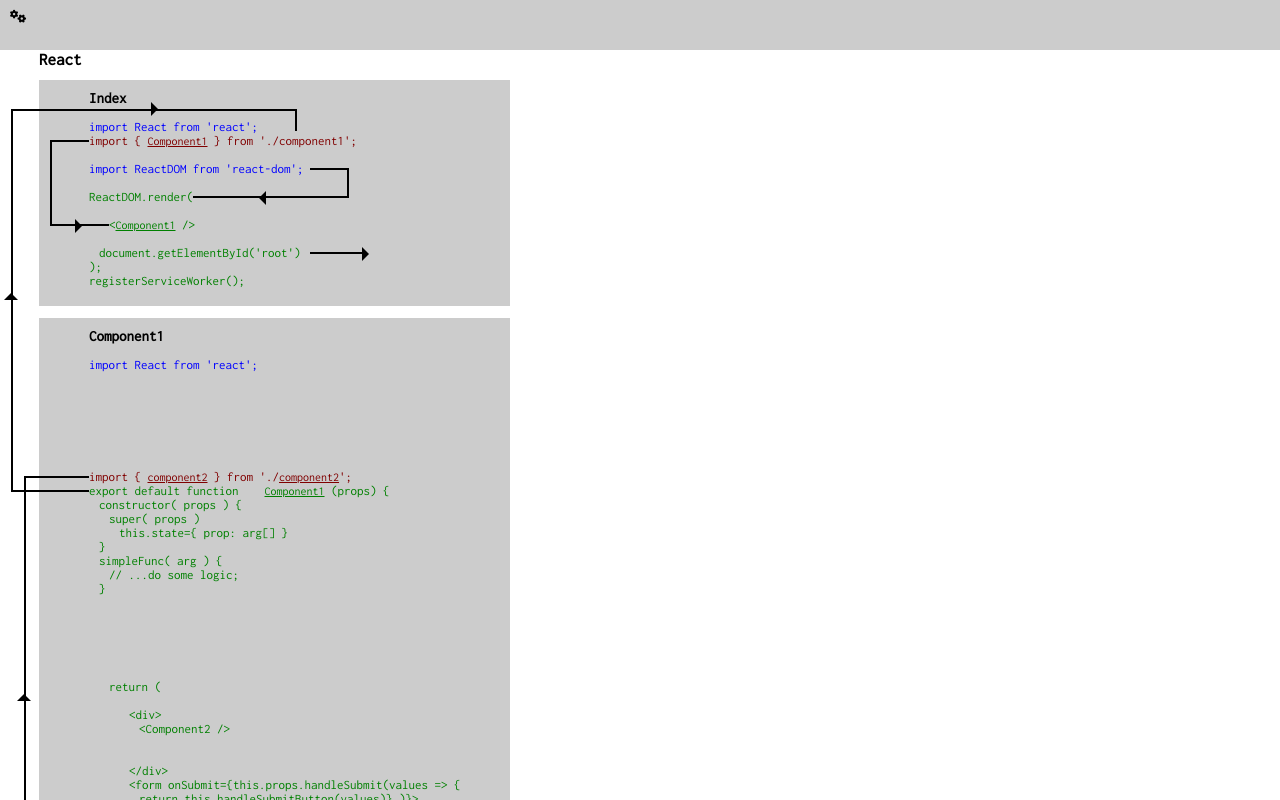
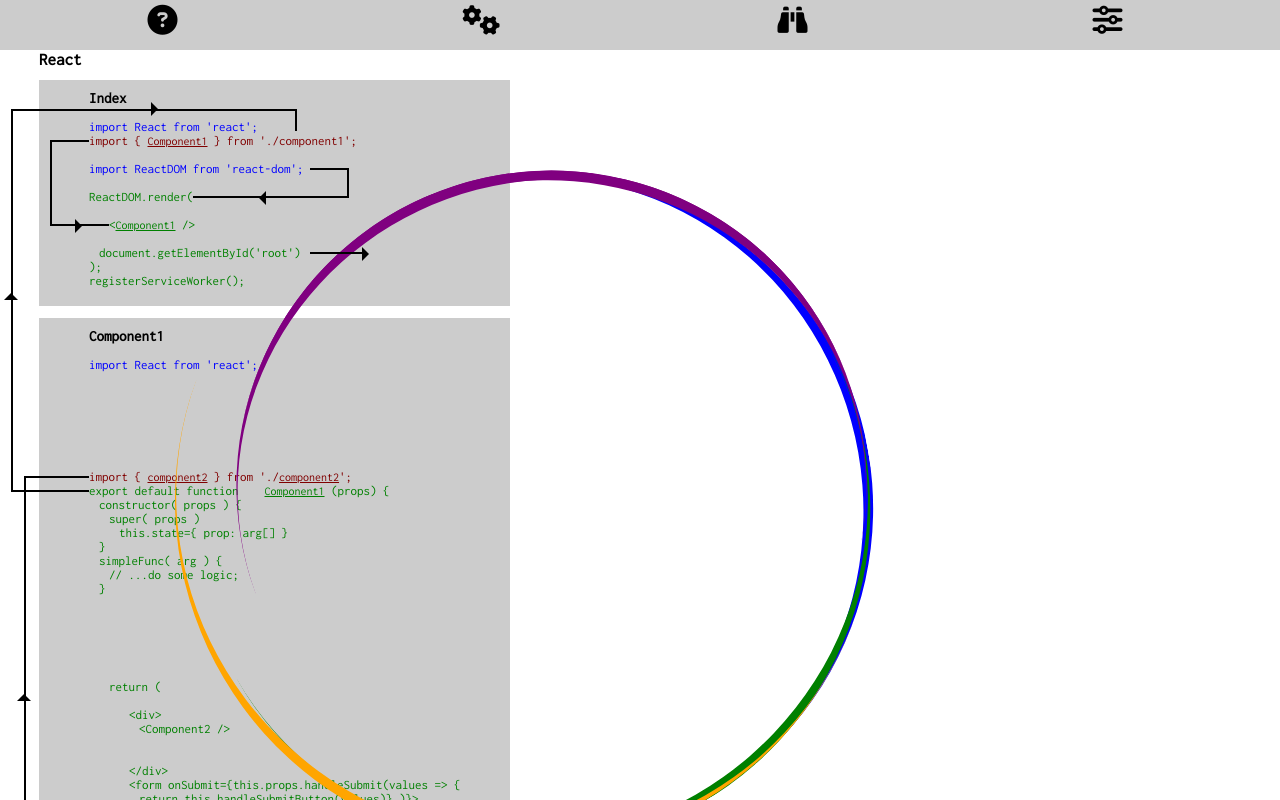
Before and after one commit to bradcgarner/reactive, a React (Create React App) app: page / in a window 1280 px wide. Shown: the top 800 px of the page. Built offline with nearby package versions, Linux system fonts and the light colour scheme; a web font is replaced by a local one.

Commit message:
added round-trip symbol

```diff
--- a/src/App.js
+++ b/src/App.js
@@ -2,6 +2,7 @@
 import Reactt from './components/reactt/';
 import Reduxx from './components/reduxx/';
 import NavBar from './components/navbar/navbar';
+import TheTrip from './components/theTrip';
 import { connect } from 'react-redux';
 
 
@@ -12,6 +13,7 @@
         <NavBar />
         <Reactt />
         <Reduxx />
+        <TheTrip />
       </main>
   )
 }
--- /dev/null
+++ b/src/components/navbar/about.js
@@ -0,0 +1,15 @@
+import React from 'react';
+import { connect } from 'react-redux';
+
+export function About(props) {
+
+
+  return (
+    <div className="about navbar-menu">
+
+    </div>
+
+  )
+}
+
+export default connect()(About);
--- /dev/null
+++ b/src/components/navbar/explanation.js
@@ -0,0 +1,16 @@
+import React from 'react';
+import { connect } from 'react-redux';
+
+export function Explanation(props) {
+
+
+  return (
+    <div className="settings navbar-menu">
+
+    </div>
+
+  )
+}
+
+
+export default connect()(Explanation);
--- a/src/components/navbar/navbar.js
+++ b/src/components/navbar/navbar.js
@@ -1,45 +1,59 @@
 import React from 'react';
 import { connect } from 'react-redux';
-import { toggle } from '../../actions'
-import Menu from './menu';
+import About from './about';
+import Options from './options';
+import Explanation from './explanation';
+import Settings from './settings';
 
 export class NavBar extends React.Component {
   constructor(props) {
     super(props);
     this.state = {
-      menu: false,
+      open: null,
     }
   }
 
-  toggleMenu(){
-    this.setState({menu: !this.state.menu});
+  toggleOpen(element){
+    if (this.state.open === element) {
+      this.setState({open: null});
+    } else {
+      this.setState({open: element});
+    }
   }
 
   render() {
-    const reactFormat = this.props.reactt ? '' : 'strikethru';
-    const classFormat = this.props.reactt ? '' : 'strikethru';
-    const statefulFormat = this.props.classs ? '' : 'strikethru';
-    const propsFormat = this.props.reactt ? '' : 'strikethru';
-    const callbackFormat = this.props.reactt ? '' : 'strikethru';
-    const linksFormat = this.props.reactt ? '' : 'strikethru';
-    const routesFormat = this.props.reactt ? '' : 'strikethru';
-    const reduxFormat = this.props.reactt ? '' : 'strikethru';
-    const mapStateFormat =  this.props.reduxx ? '' : 'strikethru';
-    const combineFormat = this.props.reduxx ? '' : 'strikethru';
-    const asyncFormat =  this.props.reduxx ? '' : 'strikethru';
-    const formFormat = this.props.reduxx ? '' : 'strikethru';
-    const composeFormat =  this.props.reduxx ? '' : 'strikethru';
 
-    const menu = this.state.menu ? <Menu/> : null;
+    const about = this.state.open === 'about' ? <About/> : null;
+    const menu = this.state.open === 'menu' ? <Options/> : null;
+    const explanation = this.state.open === 'explanation' ? <Explanation/> : null;
+    const settings = this.state.open === 'settings' ? <Settings/> : null;
 
     return (
       <div className="navbar">
 
-        <i className="fa fa-cogs"
+        <i className="fa fa-question-circle navbar-icon"
+        aria-hidden="true"
+        onClick={()=>this.toggleOpen('about')}>
+          {about}
+        </i>
+
+        <i className="fa fa-cogs navbar-icon"
           aria-hidden="true"
-          onClick={()=>this.toggleMenu()}></i>
+          onClick={()=>this.toggleOpen('menu')}>
+          {menu}
+        </i>
 
-        {menu}
+        <i className="fa fa-binoculars navbar-icon"
+          aria-hidden="true"
+          onClick={()=>this.toggleOpen('explanation')}>
+          {explanation}
+        </i>
+
+        <i className="fa fa-sliders navbar-icon"
+        aria-hidden="true"
+        onClick={()=>this.toggleOpen('settings')}>
+          {settings}
+        </i>
 
       </div>
 
--- a/src/components/navbar/menu.js
+++ b/src/components/navbar/options.js
@@ -2,7 +2,7 @@
 import { connect } from 'react-redux';
 import { toggle } from '../../actions'
 
-export function Menu(props) {
+export function Options(props) {
   let reactFormat = props.reactt ? '' : 'strikethru';
   let classFormat = props.reactt ? '' : 'strikethru';
   let statefulFormat = props.classs ? '' : 'strikethru';
@@ -18,7 +18,7 @@
   let composeFormat =  props.reduxx ? '' : 'strikethru';
 
   return (
-    <div className="menu">
+    <div className="options navbar-menu">
 
       <form className="menu-form">
         <div className='input-label-pair'>
@@ -97,4 +97,4 @@
   ...state
 });
 
-export default connect(mapStateToProps)(Menu);
+export default connect(mapStateToProps)(Options);
--- /dev/null
+++ b/src/components/navbar/settings.js
@@ -0,0 +1,31 @@
+import React from 'react';
+import { connect } from 'react-redux';
+import { toggle } from '../../actions'
+
+export function Settings(props) {
+  let reactFormat = props.reactt ? '' : 'strikethru';
+
+
+  return (
+    <div className="settings navbar-menu">
+
+      <form className="menu-form">
+        <div className='input-label-pair'>
+          <input className="in1" type="checkbox"
+            name="react" checked={props.reactt}
+            onChange={()=>props.dispatch(toggle('reactt', props))} />
+          <label className={reactFormat} htmlFor="react">React</label>
+        </div>
+
+      </form>
+
+    </div>
+
+  )
+}
+
+const mapStateToProps = state => ({
+  ...state
+});
+
+export default connect(mapStateToProps)(Settings);
--- /dev/null
+++ b/src/components/theTrip.js
@@ -0,0 +1,16 @@
+import React from 'react';
+
+export default function TheTrip() {
+
+  return (
+    <div className="theTrip">
+      <div className='theTripTL'></div>
+      <div className='theTripTR'></div>
+      <div className='theTripBR'></div>
+      <div className='theTripBL'></div>
+      <div className='theTripBL2'></div>
+    </div>
+
+    )
+
+}
--- a/src/index.css
+++ b/src/index.css
@@ -12,17 +12,29 @@
   padding: 10px;
   height: 50px;
   background-color: #ccc;
-  z-index: 999; }
+  z-index: 999;
+  display: flex;
+  flex-direction: row;
+  justify-content: space-around;
+  align-items: center; }
 
-.menu {
+.navbar-icon {
+  position: relative;
+  height: 50px;
+  width: 50px;
+  padding: 5px;
+  font-size: 30px; }
+
+.navbar-menu {
   position: absolute;
   top: 100%;
   width: 300px;
+  height: 300px;
   display: flex;
   flex-direction: column;
   justify-content: flex-start;
   align-items: flex-start;
-  background-color: white; }
+  background-color: #ddd; }
 
 .input-label-pair {
   display: flex;
@@ -867,34 +879,100 @@
   border-color: #2a767e; }
 
 .arr3 {
-  color: #349D8F;
-  border-color: #349D8F; }
+  color: #2a767e;
+  border-color: #2a767e; }
 
 .arr4 {
-  color: #349D8F;
-  border-color: #349D8F; }
+  color: #2a767e;
+  border-color: #2a767e; }
 
 .arr5 {
-  color: #349D8F;
-  border-color: #349D8F; }
+  color: #2a767e;
+  border-color: #2a767e; }
 
 .arr6 {
-  color: #349D8F;
-  border-color: #349D8F; }
+  color: #2a767e;
+  border-color: #2a767e; }
 
 .arr7 {
-  color: #349D8F;
-  border-color: #349D8F; }
+  color: #2a767e;
+  border-color: #2a767e; }
 
 .arr8 {
-  color: #349D8F;
-  border-color: #349D8F; }
+  color: #2a767e;
+  border-color: #2a767e; }
 
 .arr9 {
-  color: #349D8F;
-  border-color: #349D8F; }
+  color: #2a767e;
+  border-color: #2a767e; }
 
 .arrundefined {
   border-color: #eeff00; }
 
+.theTrip {
+  position: absolute;
+  top: 150px;
+  left: 175px;
+  border-radius: 50%;
+  -webkit-transform: rotate(25deg);
+  -ms-transform: rotate(25deg);
+  transform: rotate(40deg);
+  height: 700px;
+  width: 700px;
+  margin: 0;
+  padding: 0; }
+
+.theTripTL {
+  position: absolute;
+  top: 2%;
+  right: 0;
+  border-radius: 50%;
+  border-top: 10px solid blue;
+  height: 95%;
+  width: 95%;
+  margin: 0;
+  padding: 0;
+  transform: rotate(40deg); }
+
+.theTripTR {
+  position: absolute;
+  bottom: 1%;
+  right: 0;
+  border-radius: 50%;
+  border-right: 10px solid green;
+  height: 97%;
+  width: 97%;
+  margin: 0;
+  padding: 0;
+  transform: rotate(20deg); }
+
+.theTripBR {
+  position: absolute;
+  top: 0;
+  left: 0;
+  border-radius: 50%;
+  border-bottom: 10px solid orange;
+  height: 100%;
+  width: 100%;
+  margin: 0;
+  padding: 0;
+  transform: rotate(-20deg); }
+
+.theTripBL, .theTripBL2 {
+  position: absolute;
+  top: 1%;
+  right: 3.5%;
+  border-radius: 50%;
+  border-left: 10px solid purple;
+  border-top: transparent;
+  border-bottom: 0px transparent;
+  height: 90%;
+  width: 90%;
+  margin: 0;
+  padding: 0;
+  transform: rotate(60deg); }
+
+.theTripBL2 {
+  transform: rotate(30deg); }
+
 /*# sourceMappingURL=index.css.map */
--- a/src/index.scss
+++ b/src/index.scss
@@ -5,6 +5,7 @@
 $indent: 10px;
 $background: white;
 $navbar-color: #ccc;
+$navbar-menu-color: #ddd;
 
 * {
   margin: 0;
@@ -24,21 +25,31 @@
   height: $navbar-height;
   background-color: $navbar-color;
   z-index: 999;
+  display: flex;
+  flex-direction: row;
+  justify-content: space-around;
+  align-items: center;
 }
-.menu {
+.navbar-icon {
+  position: relative;
+  height: $navbar-height;
+  width: $navbar-height;
+  padding: 5px;
+  font-size: 30px;
+}
+.navbar-menu {
   position: absolute;
   top: 100%;
   width: 300px;
+  height: 300px;
   display: flex;
   flex-direction: column;
   justify-content: flex-start;
   align-items: flex-start;
-  background-color: white;
+  background-color: $navbar-menu-color;
 }
 
-.menu-form {
 
-}
 .input-label-pair {
   display: flex;
   flex-direction: row;
@@ -1047,16 +1058,83 @@
 .arr0  { color: transparent; border-color: transparent; background-color: transparent;}
 .arr1  { color: #000000;   border-color: #000000; }
 .arr2  { color: #2a767e;   border-color: #2a767e }
-.arr3  { color: #349D8F;   border-color: #349D8F }
-.arr4  { color: #349D8F;   border-color: #349D8F }
-.arr5  { color: #349D8F;   border-color: #349D8F }
-.arr6  { color: #349D8F;   border-color: #349D8F }
-.arr7  { color: #349D8F;   border-color: #349D8F }
-.arr8  { color: #349D8F;   border-color: #349D8F }
-.arr9  { color: #349D8F;   border-color: #349D8F }
+.arr3  { color: #2a767e;   border-color: #2a767e }
+.arr4  { color: #2a767e;   border-color: #2a767e }
+.arr5  { color: #2a767e;   border-color: #2a767e }
+.arr6  { color: #2a767e;   border-color: #2a767e }
+.arr7  { color: #2a767e;   border-color: #2a767e }
+.arr8  { color: #2a767e;   border-color: #2a767e }
+.arr9  { color: #2a767e;   border-color: #2a767e }
 
 
 
 .arrundefined {
   border-color: rgb(238, 255, 0);
 }
+
+.theTrip {
+  position: absolute;
+  top: 150px;
+  left: 175px;
+  border-radius: 50%;
+  -webkit-transform: rotate(25deg);
+  -ms-transform: rotate(25deg);
+  transform: rotate(40deg);
+  height: 700px;
+  width: 700px;
+  margin: 0;
+  padding: 0;
+}
+.theTripTL {
+  position: absolute;
+  top: 2%;
+  right: 0;
+  border-radius: 50%;
+  border-top: 10px solid blue;
+  height: 95%;
+  width: 95%;
+  margin: 0;
+  padding: 0;
+  transform: rotate(40deg);
+}
+.theTripTR {
+  position: absolute;
+  bottom: 1%;
+  right: 0;
+  border-radius: 50%;
+  border-right: 10px solid green;
+  height: 97%;
+  width: 97%;
+  margin: 0;
+  padding: 0;
+  transform: rotate(20deg);
+}
+.theTripBR {
+  position: absolute;
+  top: 0;
+  left: 0;
+  border-radius: 50%;
+  border-bottom: 10px solid orange;
+  height: 100%;
+  width: 100%;
+  margin: 0;
+  padding: 0;
+  transform: rotate(-20deg);
+}
+.theTripBL, .theTripBL2 {
+  position: absolute;
+  top: 1%;
+  right: 3.5%;
+  border-radius: 50%;
+  border-left: 10px solid purple;
+  border-top: transparent;
+  border-bottom: 0px transparent;
+  height: 90%;
+  width: 90%;
+  margin: 0;
+  padding: 0;
+  transform: rotate(60deg);
+}
+.theTripBL2 {
+  transform: rotate(30deg);
+}
```
Also changed, not shown: 2 other files (tests, documents, lock files or other folders).
